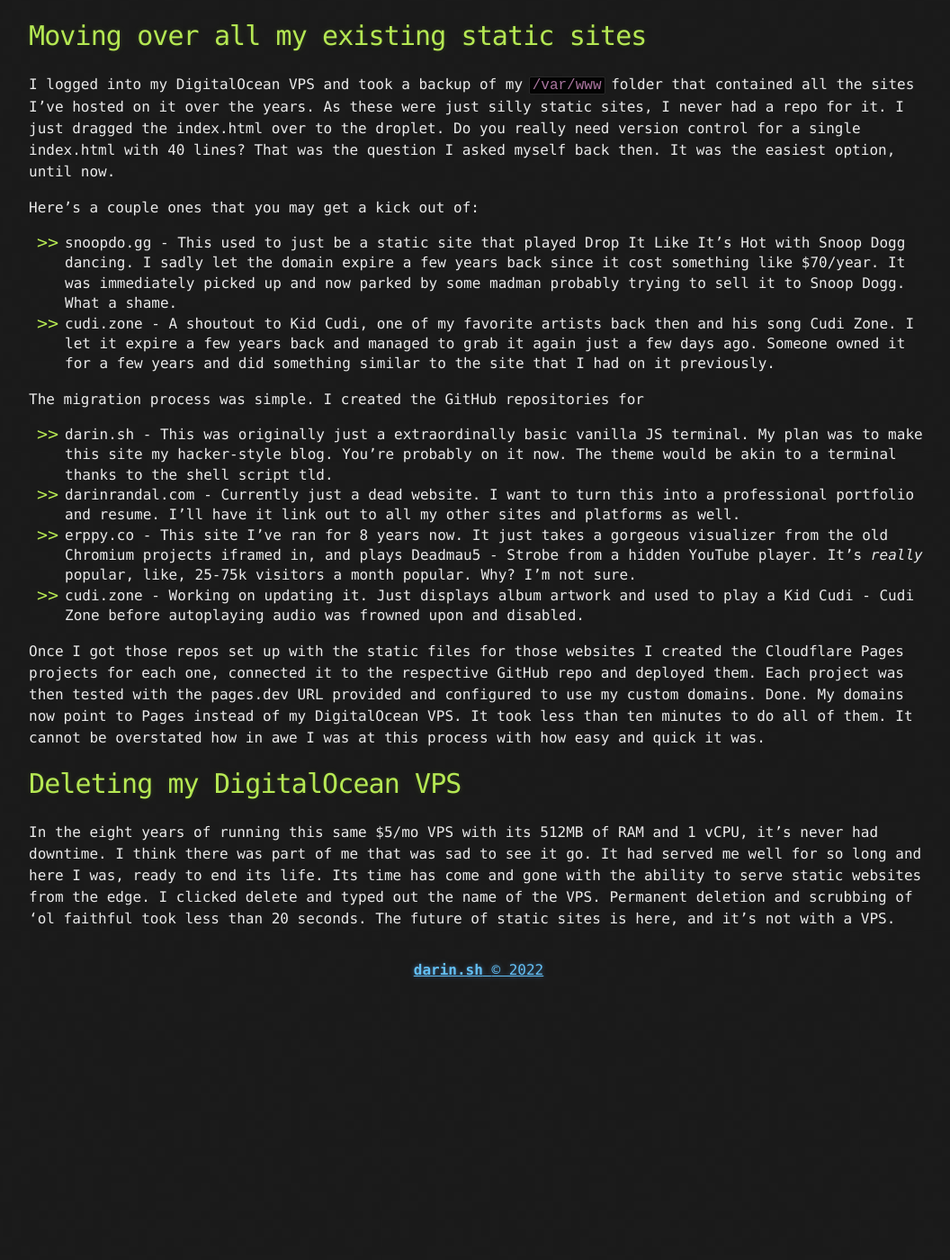
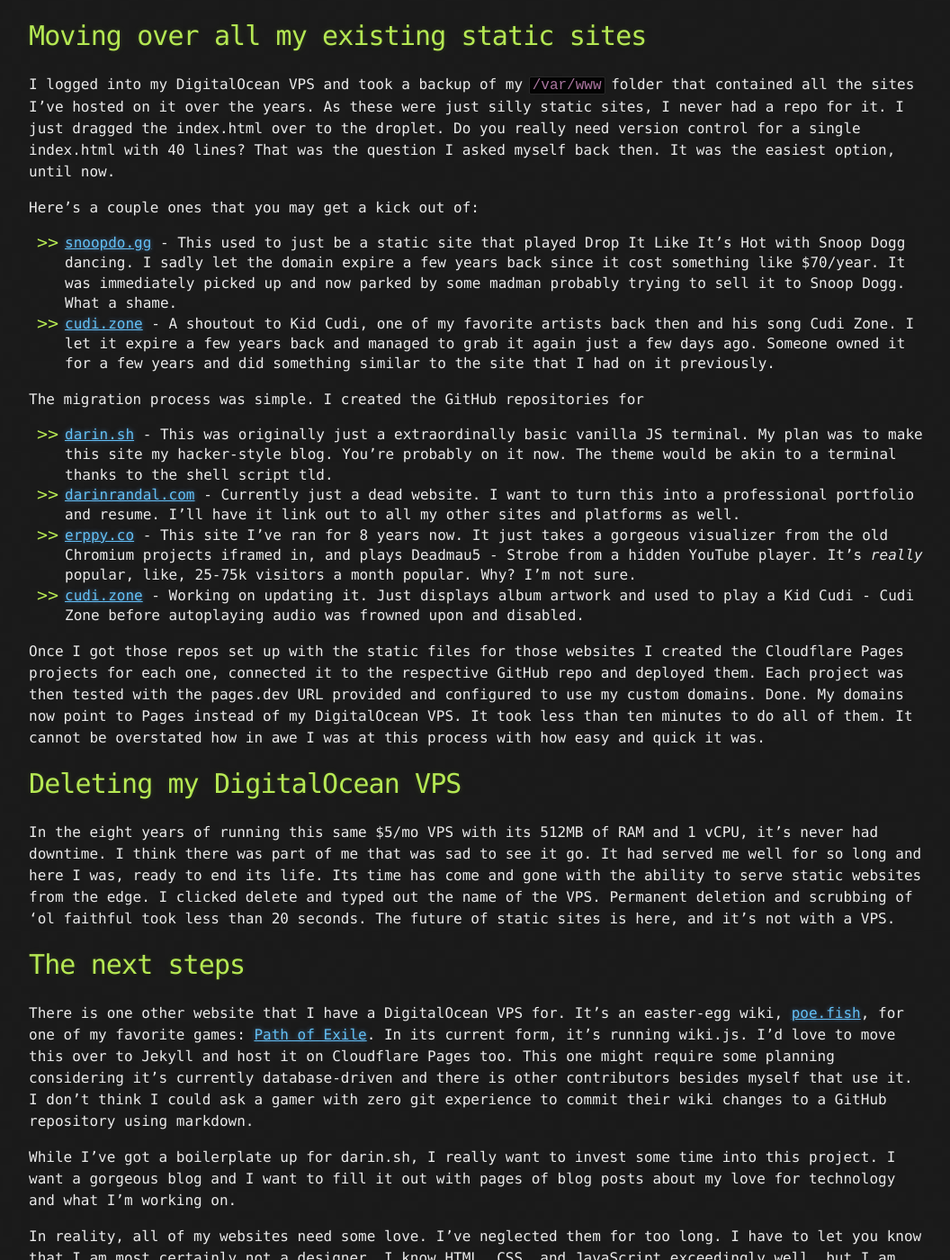
Before and after one commit to darinrandal/darin.sh, a Jekyll site: the page built from _posts/2022-05-26-cloudflare-pages-and-jamstack.md, in a window 1280 px wide and 1400 px high, scrolled down 1626 px. Shown: the whole window at 90% size, without its empty margins (108-1164 px from the left). Built offline with Jekyll 4.4.1, drawn with Linux system fonts in a browser that asks for light colours; before the commit the page ends 2729 px from its top, so only the background shows below that; some of the changed text lies outside the part shown.

Commit message:
Add more links

```diff
--- a/_posts/2022-05-26-cloudflare-pages-and-jamstack.md
+++ b/_posts/2022-05-26-cloudflare-pages-and-jamstack.md
@@ -34,18 +34,26 @@
 
 Here's a couple ones that you may get a kick out of:
 
-- snoopdo.gg - This used to just be a static site that played Drop It Like It's Hot with Snoop Dogg dancing. I sadly let the domain expire a few years back since it cost something like $70/year. It was immediately picked up and now parked by some madman probably trying to sell it to Snoop Dogg. What a shame.
-- cudi.zone - A shoutout to Kid Cudi, one of my favorite artists back then and his song Cudi Zone. I let it expire a few years back and managed to grab it again just a few days ago. Someone owned it for a few years and did something similar to the site that I had on it previously.
+- [snoopdo.gg](https://snoopdo.gg) - This used to just be a static site that played Drop It Like It's Hot with Snoop Dogg dancing. I sadly let the domain expire a few years back since it cost something like $70/year. It was immediately picked up and now parked by some madman probably trying to sell it to Snoop Dogg. What a shame.
+- [cudi.zone](https://cudi.zone) - A shoutout to Kid Cudi, one of my favorite artists back then and his song Cudi Zone. I let it expire a few years back and managed to grab it again just a few days ago. Someone owned it for a few years and did something similar to the site that I had on it previously.
 
 The migration process was simple. I created the GitHub repositories for
 
-- darin.sh - This was originally just a extraordinally basic vanilla JS terminal. My plan was to make this site my hacker-style blog. You're probably on it now. The theme would be akin to a terminal thanks to the shell script tld.
-- darinrandal.com - Currently just a dead website. I want to turn this into a professional portfolio and resume. I'll have it link out to all my other sites and platforms as well.
-- erppy.co - This site I've ran for 8 years now. It just takes a gorgeous visualizer from the old Chromium projects iframed in, and plays Deadmau5 - Strobe from a hidden YouTube player. It's _really_ popular, like, 25-75k visitors a month popular. Why? I'm not sure.
-- cudi.zone - Working on updating it. Just displays album artwork and used to play a Kid Cudi - Cudi Zone before autoplaying audio was frowned upon and disabled.
+- [darin.sh](https://darin.sh) - This was originally just a extraordinally basic vanilla JS terminal. My plan was to make this site my hacker-style blog. You're probably on it now. The theme would be akin to a terminal thanks to the shell script tld.
+- [darinrandal.com](https://darinrandal.com) - Currently just a dead website. I want to turn this into a professional portfolio and resume. I'll have it link out to all my other sites and platforms as well.
+- [erppy.co](https://erppy.co) - This site I've ran for 8 years now. It just takes a gorgeous visualizer from the old Chromium projects iframed in, and plays Deadmau5 - Strobe from a hidden YouTube player. It's _really_ popular, like, 25-75k visitors a month popular. Why? I'm not sure.
+- [cudi.zone](https://cudi.zone) - Working on updating it. Just displays album artwork and used to play a Kid Cudi - Cudi Zone before autoplaying audio was frowned upon and disabled.
 
 Once I got those repos set up with the static files for those websites I created the Cloudflare Pages projects for each one, connected it to the respective GitHub repo and deployed them. Each project was then tested with the pages.dev URL provided and configured to use my custom domains. Done. My domains now point to Pages instead of my DigitalOcean VPS. It took less than ten minutes to do all of them. It cannot be overstated how in awe I was at this process with how easy and quick it was.
 
 # Deleting my DigitalOcean VPS
 
 In the eight years of running this same $5/mo VPS with its 512MB of RAM and 1 vCPU, it's never had downtime. I think there was part of me that was sad to see it go. It had served me well for so long and here I was, ready to end its life. Its time has come and gone with the ability to serve static websites from the edge. I clicked delete and typed out the name of the VPS. Permanent deletion and scrubbing of 'ol faithful took less than 20 seconds. The future of static sites is here, and it's not with a VPS.
+
+# The next steps
+
+There is one other website that I have a DigitalOcean VPS for. It's an easter-egg wiki, [poe.fish](https://poe.fish), for one of my favorite games: [Path of Exile](https://pathofexile.com). In its current form, it's running wiki.js. I'd love to move this over to Jekyll and host it on Cloudflare Pages too. This one might require some planning considering it's currently database-driven and there is other contributors besides myself that use it. I don't think I could ask a gamer with zero git experience to commit their wiki changes to a GitHub repository using markdown.
+
+While I've got a boilerplate up for darin.sh, I really want to invest some time into this project. I want a gorgeous blog and I want to fill it out with pages of blog posts about my love for technology and what I'm working on.
+
+In reality, all of my websites need some love. I've neglected them for too long. I have to let you know that I am most certainly not a designer. I know HTML, CSS, and JavaScript exceedingly well, but I am not a designer. I'll be honest and say I'm probably going to be using a theme for both darin.sh and darinrandal.com. I will tweak the hell out of it, though.
```
Also changed, not shown: links.md (+1 -1 lines).
